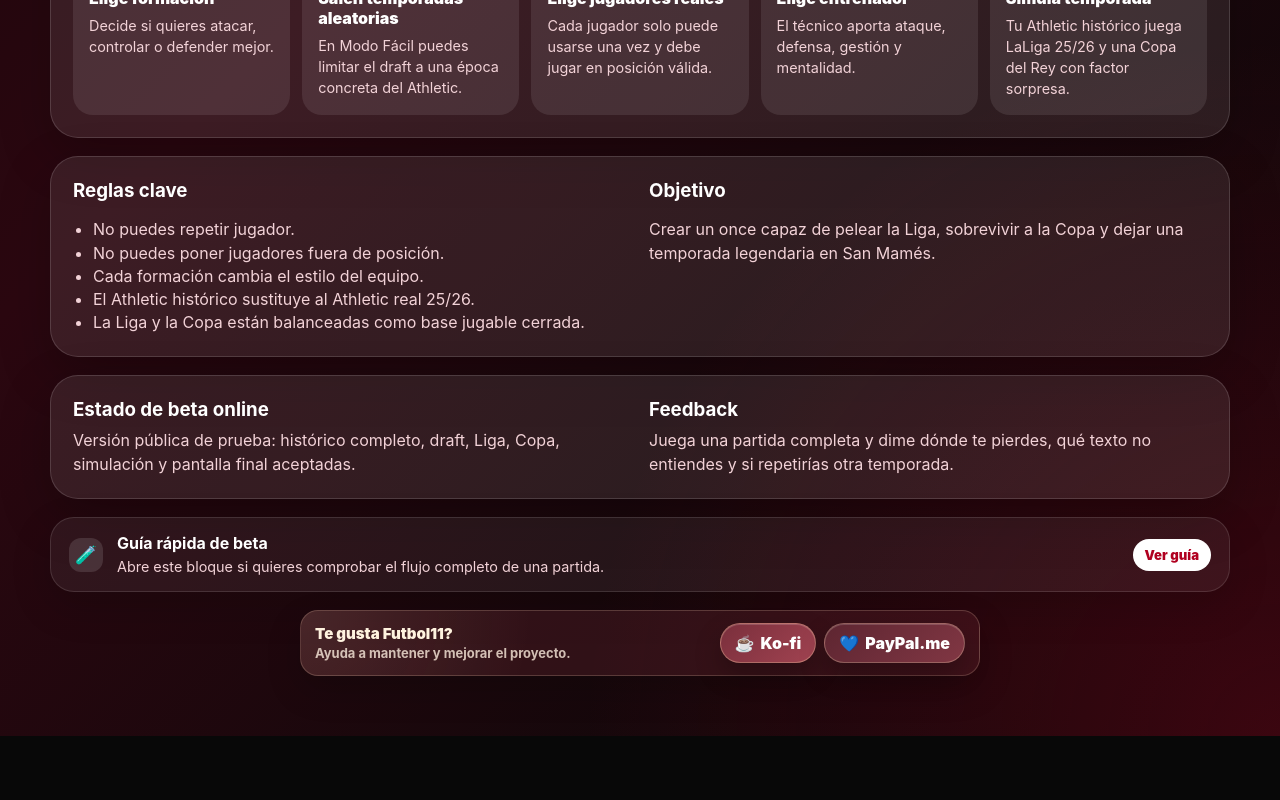
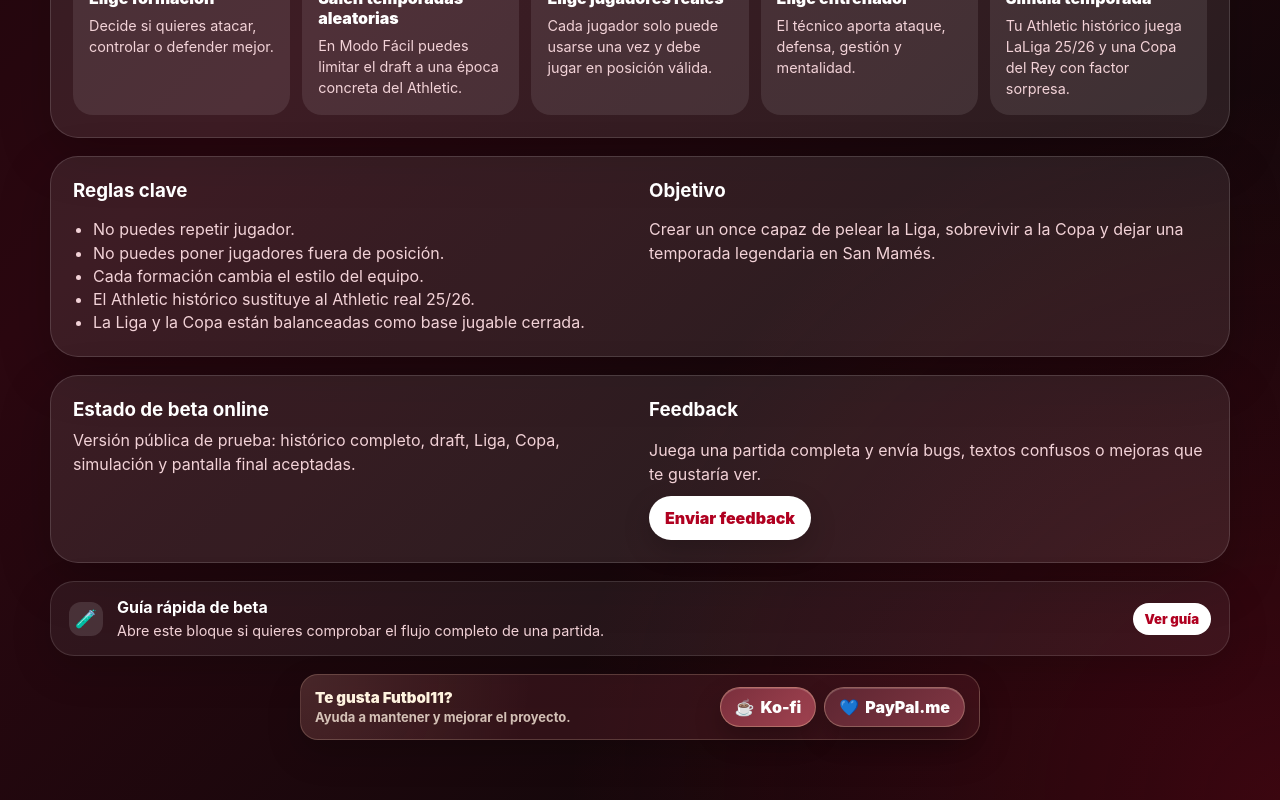
Before and after one commit to ikeritu/11Historico, a React (Vite) app: page / in a window 1280 px wide. Shown: the part 1018-1818 px from the top of the page. Before the commit the page ends 1754 px from the top, so only its background shows below. Built offline with nearby package versions, Linux system fonts and the light colour scheme.

Commit message:
v0.18.6 public feedback and coach confirm top

```diff
--- a/package.json
+++ b/package.json
@@ -1,7 +1,7 @@
 {
   "name": "futbol11",
   "private": true,
-  "version": "0.18.5",
+  "version": "0.18.6",
   "type": "module",
   "scripts": {
     "dev": "vite",
--- a/src/components/CoachRound.css
+++ b/src/components/CoachRound.css
@@ -443,3 +443,71 @@
     grid-column: 1 / 2;
   }
 }
+
+
+/* v0.18.6 — confirmar entrenador arriba */
+.coach-confirm-panel {
+  max-width: 940px;
+  margin: 0 auto 18px;
+  padding: 14px;
+  display: grid;
+  grid-template-columns: minmax(0, 1fr) auto;
+  gap: 14px;
+  align-items: center;
+  border-radius: 22px;
+  background: rgba(255, 255, 255, 0.11);
+  border: 1px solid rgba(255, 255, 255, 0.16);
+  box-shadow: 0 14px 40px rgba(0, 0, 0, 0.18);
+}
+
+.coach-confirm-panel-ready {
+  background: linear-gradient(135deg, rgba(255, 255, 255, 0.18), rgba(255, 255, 255, 0.08));
+  border-color: rgba(255, 255, 255, 0.42);
+}
+
+.coach-confirm-panel span,
+.coach-confirm-panel strong,
+.coach-confirm-panel small {
+  display: block;
+}
+
+.coach-confirm-panel span {
+  color: #ffdce1;
+  font-size: 0.72rem;
+  font-weight: 950;
+  letter-spacing: 0.08em;
+  text-transform: uppercase;
+}
+
+.coach-confirm-panel strong {
+  margin-top: 3px;
+  font-size: 1.05rem;
+}
+
+.coach-confirm-panel small {
+  margin-top: 3px;
+  color: #f2d2d7;
+  font-weight: 800;
+  line-height: 1.35;
+}
+
+.confirm-coach-button-top {
+  min-width: 220px;
+  min-height: 54px;
+}
+
+@media (max-width: 620px) {
+  .coach-confirm-panel {
+    grid-template-columns: 1fr;
+    margin-bottom: 14px;
+    position: sticky;
+    top: 84px;
+    z-index: 6;
+    backdrop-filter: blur(16px);
+  }
+
+  .confirm-coach-button-top {
+    width: 100%;
+    min-width: 0;
+  }
+}
--- a/src/components/CoachRound.tsx
+++ b/src/components/CoachRound.tsx
@@ -345,6 +345,32 @@
         </p>
       </header>
 
+      <aside className={`coach-confirm-panel ${selectedCoach ? "coach-confirm-panel-ready" : ""}`} aria-label="Confirmar entrenador elegido">
+        <div>
+          <span>{selectedCoach ? "Entrenador seleccionado" : "Elige un entrenador"}</span>
+          <strong>
+            {selectedCoach
+              ? `${selectedCoach.name} · ${selectedCoach.season}`
+              : allCoachesRevealed
+                ? "Selecciona uno de los técnicos revelados"
+                : "Espera a que se revelen los 3 técnicos"}
+          </strong>
+          <small>
+            {selectedCoach
+              ? `${getCoachProfileLabel(selectedCoach)} · Media ${selectedCoach.overall} · Bonus base +${getCoachBaseBonus(selectedCoach)}`
+              : "El botón se activará cuando tengas entrenador seleccionado."}
+          </small>
+        </div>
+        <button
+          type="button"
+          className="confirm-coach-button confirm-coach-button-top"
+          disabled={!selectedCoach || !allCoachesRevealed}
+          onClick={handleConfirmCoach}
+        >
+          Confirmar entrenador
+        </button>
+      </aside>
+
       <div className="coach-visual-reveal-board" aria-live="polite">
 <div className="coach-options-grid coach-options-grid-visual">
           {Array.from({ length: optionsCount }).map((_, index) => {
@@ -385,28 +411,7 @@
         </div>
       </div>
 
-      {selectedCoach && (
-        <aside className="selected-coach-banner">
-          <span>Seleccionado</span>
-          <strong>
-            {selectedCoach.name} · {selectedCoach.season}
-          </strong>
-          <small>
-            {getCoachProfileLabel(selectedCoach)} · Media {selectedCoach.overall} · Bonus base +{getCoachBaseBonus(selectedCoach)}
-          </small>
-        </aside>
-      )}
 
-      <footer className="coach-round-footer coach-round-footer-single">
-        <button
-          type="button"
-          className="confirm-coach-button"
-          disabled={!selectedCoach || !allCoachesRevealed}
-          onClick={handleConfirmCoach}
-        >
-          Confirmar entrenador
-        </button>
-      </footer>
     </section>
   );
 }
--- a/src/components/GameHome.css
+++ b/src/components/GameHome.css
@@ -682,3 +682,37 @@
     grid-template-columns: 1fr;
   }
 }
+
+
+/* v0.18.6 — feedback público */
+.game-home-feedback-block {
+  display: grid;
+  align-content: start;
+  gap: 10px;
+}
+
+.game-home-feedback-button {
+  width: fit-content;
+  display: inline-flex;
+  align-items: center;
+  justify-content: center;
+  min-height: 44px;
+  padding: 11px 16px;
+  border-radius: 999px;
+  background: #ffffff;
+  color: #b00020;
+  text-decoration: none;
+  font-weight: 950;
+  box-shadow: 0 10px 28px rgba(0, 0, 0, 0.2);
+}
+
+.game-home-feedback-button:hover,
+.game-home-feedback-button:focus-visible {
+  transform: translateY(-1px);
+}
+
+@media (max-width: 760px) {
+  .game-home-feedback-button {
+    width: 100%;
+  }
+}
--- a/src/components/GameHome.tsx
+++ b/src/components/GameHome.tsx
@@ -37,7 +37,9 @@
     label: "Leyenda",
     description: "Antes Modo Difícil. Madrid, Barça y Atlético aprietan de verdad.",
   },
-];
+ ];
+
+const FEEDBACK_URL = "https://github.com/ikeritu/11Historico/issues/new?title=Feedback%20Futbol11&body=Version%3A%20v0.18.6%0A%0AQue%20ha%20pasado%3A%0A%0APasos%20para%20repetirlo%3A%0A%0AQue%20cambiarias%3A%0A";
 
 export function GameHome({
   hasSavedGame,
@@ -175,9 +177,17 @@
           <h3>Estado de beta online</h3>
           <p>Versión pública de prueba: histórico completo, draft, Liga, Copa, simulación y pantalla final aceptadas.</p>
         </div>
-        <div>
+        <div className="game-home-feedback-block">
           <h3>Feedback</h3>
-          <p>Juega una partida completa y dime dónde te pierdes, qué texto no entiendes y si repetirías otra temporada.</p>
+          <p>Juega una partida completa y envía bugs, textos confusos o mejoras que te gustaría ver.</p>
+          <a
+            className="game-home-feedback-button"
+            href={FEEDBACK_URL}
+            target="_blank"
+            rel="noreferrer"
+          >
+            Enviar feedback
+          </a>
         </div>
       </section>
 
--- a/src/config/appVersion.ts
+++ b/src/config/appVersion.ts
@@ -1,3 +1,3 @@
-export const APP_VERSION = "v0.18.5";
+export const APP_VERSION = "v0.18.6";
 export const APP_VERSION_NAME = "Beta online";
 export const APP_STATUS = "Beta online";
```
Also changed, not shown: 3 other files (tests, documents, lock files or other folders).
